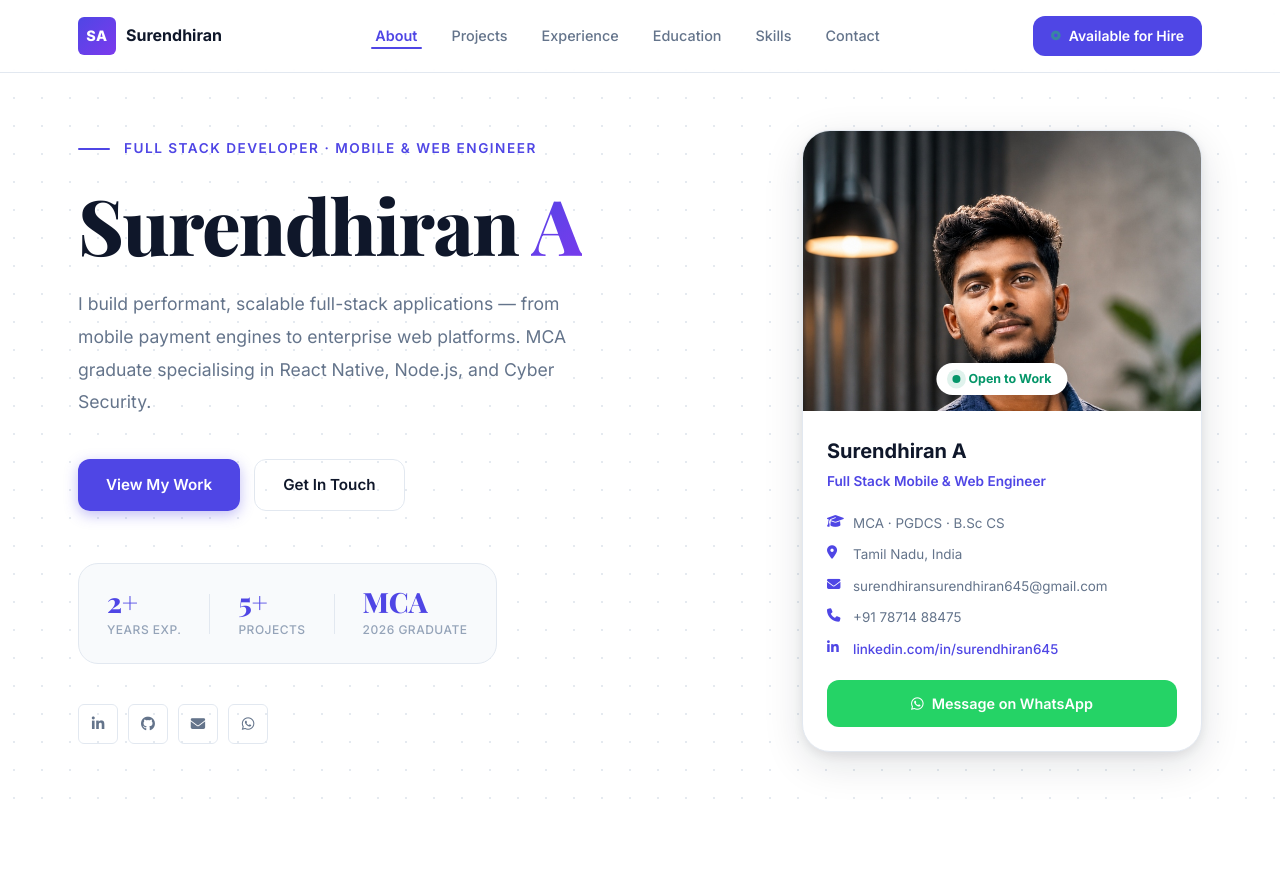
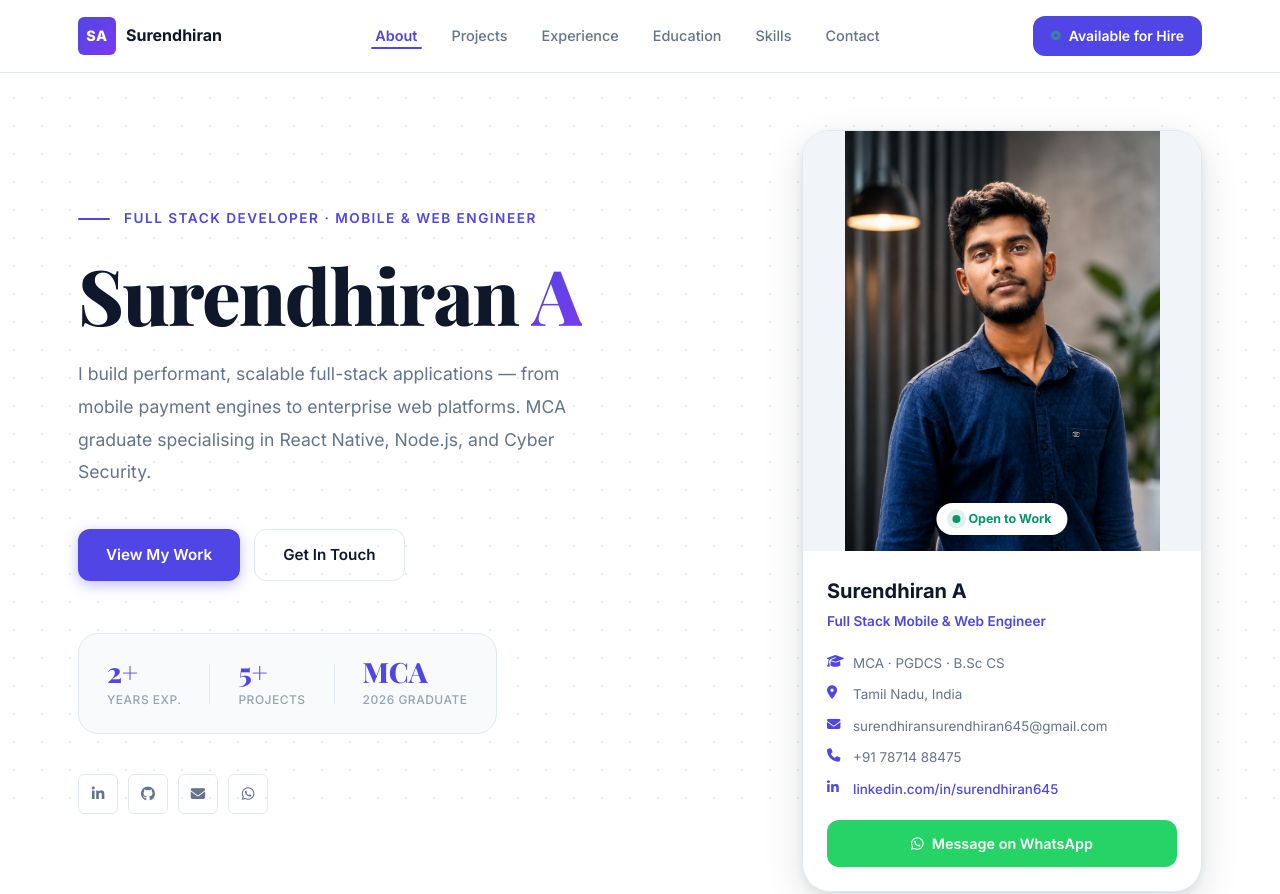
Before and after one commit to surendhitan/Portfolio_surendhiran, a website: page index.html in a window 1280 px wide. Shown: the top 894 px of the page. Drawn offline with nearby package versions, Linux system fonts and the light colour scheme.

Commit message:
fix: Show full profile photo without cropping

```diff
--- a/style.css
+++ b/style.css
@@ -425,13 +425,15 @@ button { cursor: pointer; border: none; background: none; font-family: inherit;
 .profile-img-container {
   position: relative;
   overflow: hidden;
+  background: #f1f5f9;
 }
 
 .profile-photo {
   width: 100%;
-  height: 280px;
-  object-fit: cover;
-  object-position: top center;
+  height: auto;
+  max-height: 420px;
+  object-fit: contain;
+  object-position: center top;
   display: block;
 }
 
```
